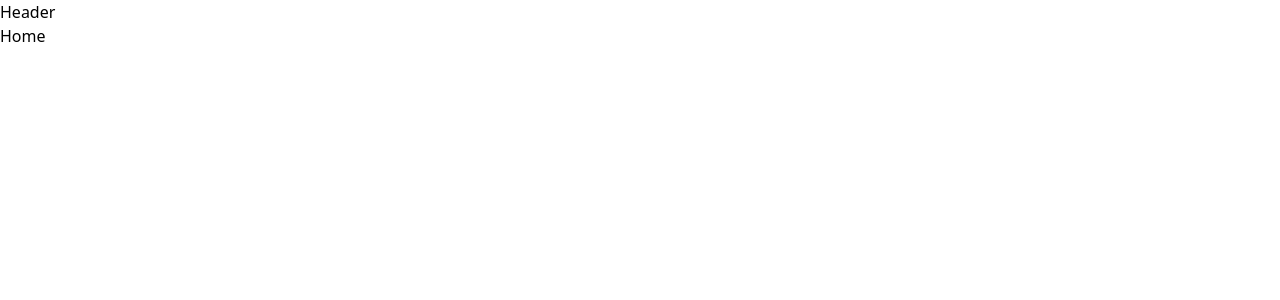
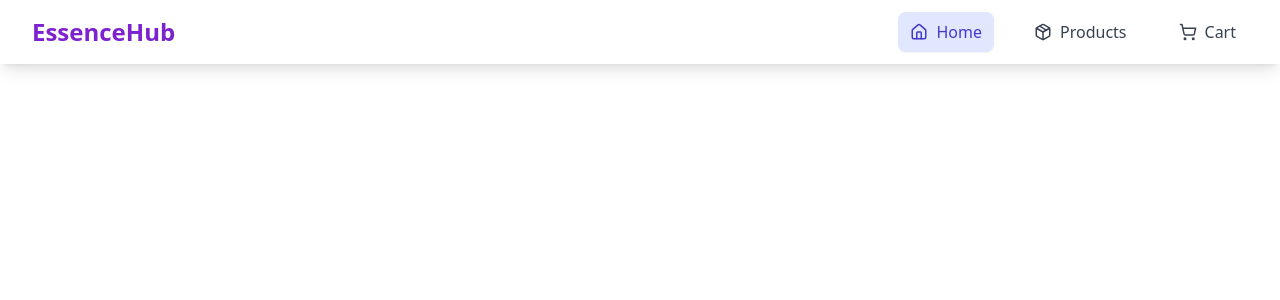
Before and after one commit to Nitheesh029/Ecommerce-react-project, a React (Vite) app: page / in a window 1280 px wide. Shown: the top 300 px of the page. Built offline with nearby package versions, Linux system fonts and the light colour scheme.

Commit message:
feat: add Header component with responsive navigation and integrate lucide-react icons

```diff
--- a/package.json
+++ b/package.json
@@ -12,6 +12,7 @@
   "dependencies": {
     "@reduxjs/toolkit": "^2.8.2",
     "antd": "^5.26.4",
+    "lucide-react": "^0.525.0",
     "react": "^19.1.0",
     "react-dom": "^19.1.0",
     "react-redux": "^9.2.0",
--- a/src/App.jsx
+++ b/src/App.jsx
@@ -7,7 +7,6 @@ function App() {
     <>
       <Header />
       <Outlet />
-      <Home />
     </>
   );
 }
--- a/src/components/Header.jsx
+++ b/src/components/Header.jsx
@@ -1,7 +1,88 @@
-import React from "react";
+import React, { useState } from "react";
+import { ShoppingCart, Menu, X, Home, Package } from "lucide-react";
+import { Link } from "react-router-dom";
 
 const Header = () => {
-  return <div>Header</div>;
+  const navItems = [
+    { id: 1, name: "Home", url: "home", icon: Home },
+    { id: 2, name: "Products", url: "products", icon: Package },
+    { id: 3, name: "Cart", url: "cart", icon: ShoppingCart },
+  ];
+
+  const [activeItem, setActiveItem] = useState("home");
+  const [isMenuOpen, setIsMenuOpen] = useState(false);
+
+  const isActive = (url) => activeItem === url;
+  return (
+    <header className="bg-white shadow-lg sticky top-0 z-50">
+      <div className="max-w-full max-auto px-4 sm:px-6 lg:px-8">
+        <div className="flex justify-between h-16 items-center w-full">
+          <div className="">
+            <a href="#" className="text-2xl md:3xl font-bold text-purple-700">
+              EssenceHub
+            </a>
+          </div>
+          {/* Desktop menu */}
+          <nav className="hidden md:flex space-x-7">
+            {navItems.map((item) => {
+              const Icon = item.icon;
+              return (
+                <Link
+                  key={item.id}
+                  to={`${item.url}`}
+                  onClick={() => setActiveItem(item.url)}
+                  className={`flex items-center space-x-2 px-3 py-2 rounded-lg text-md font-medium transition-all duration-200 ${
+                    isActive(item.url)
+                      ? "bg-indigo-100 text-indigo-700 shadow-sm"
+                      : "text-gray-700 hover:text-indigo-600 hover:bg-gray-50"
+                  }`}
+                >
+                  <Icon size={18} />
+                  <span>{item.name}</span>
+                </Link>
+              );
+            })}
+          </nav>
+          {/* Mobile view */}
+          <div className="md:hidden">
+            <button
+              onClick={() => setIsMenuOpen(!isMenuOpen)}
+              className="inline-flex items-center justify-center p-2 rounded-full text-gray-700 hover:text-indigo-600 hover:bg-gray-100 transition-colors"
+            >
+              {isMenuOpen ? <X size={24} /> : <Menu size={24} />}
+            </button>
+          </div>
+        </div>
+        {isMenuOpen && (
+          <div className="md:hidden">
+            <div className="px-2 pt-2 pb-3 space-y-1 bg-gray-50 rounded-lg mt-2 mb-2">
+              {navItems.map((item) => {
+                const Icon = item.icon;
+                return (
+                  <Link
+                    key={item.id}
+                    to={`${item.url}`}
+                    onClick={() => {
+                      setActiveItem(item.url);
+                      setIsMenuOpen(false);
+                    }}
+                    className={`flex items-center space-x-3 px-3 py-3 rounded-lg text-base font-medium transition-all duration-200 ${
+                      isActive(item.url)
+                        ? "bg-indigo-100 text-indigo-700 shadow-sm"
+                        : "text-gray-700 hover:text-indigo-600 hover:bg-white"
+                    }`}
+                  >
+                    <Icon size={20} />
+                    <span>{item.name}</span>
+                  </Link>
+                );
+              })}
+            </div>
+          </div>
+        )}
+      </div>
+    </header>
+  );
 };
 
 export default Header;
```
Also changed, not shown: 1 other file (tests, documents, lock files or other folders).
